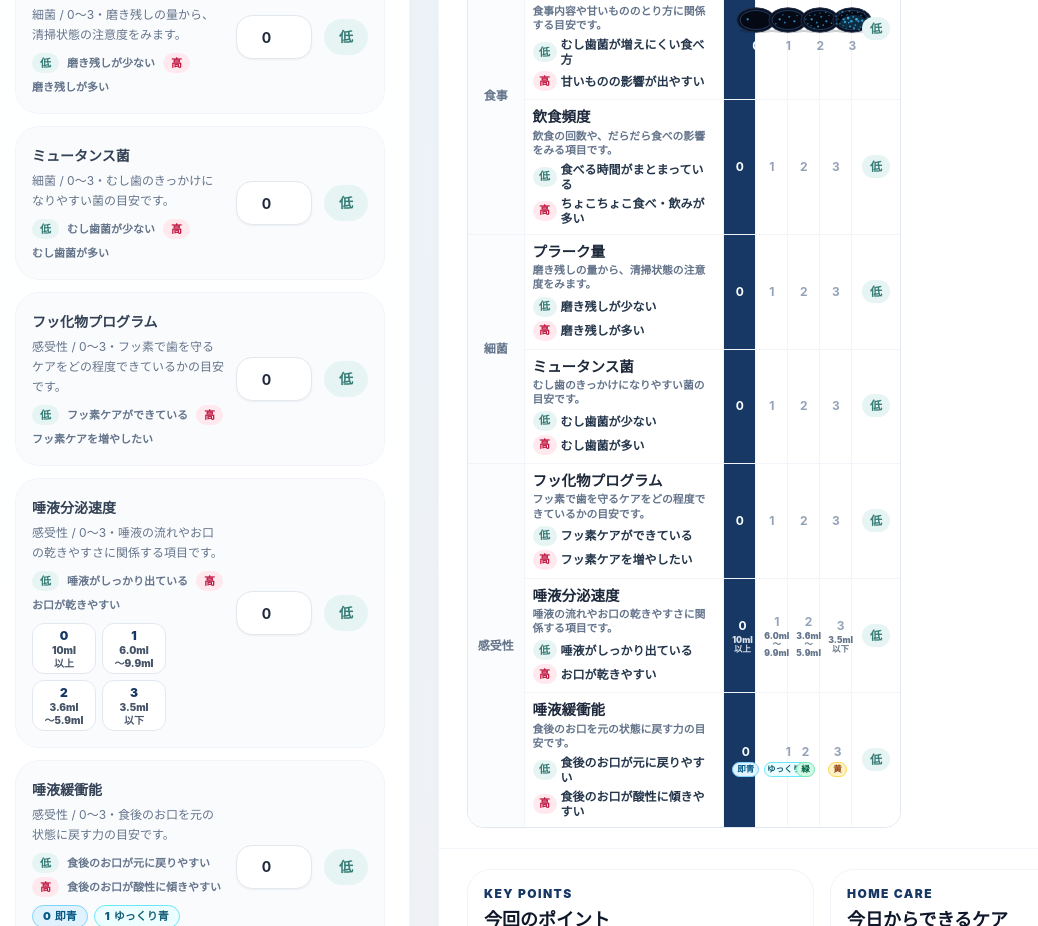
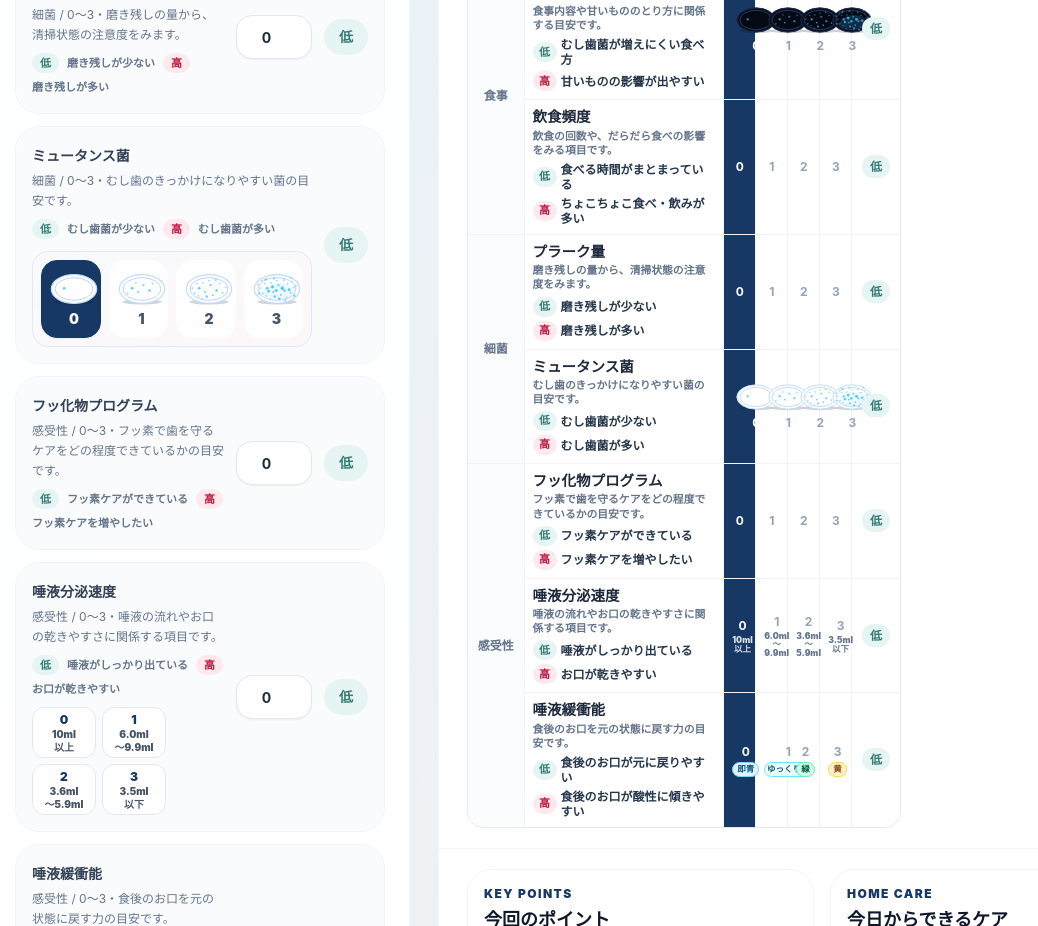
Before and after one commit to mrtakae-coder/caries-risk-report-app, a Next.js app: page / in a window 1280 px wide. Shown: the part 1560-2486 px from the top of the page, without its empty margins (42-1080 px from the left). Built offline with nearby package versions, Linux system fonts and the light colour scheme.

Commit message:
Add mutans colony illustrations

```diff
--- a/src/components/PatientForm.tsx
+++ b/src/components/PatientForm.tsx
@@ -125,16 +125,41 @@ const colonyDots = [
 
 const colonyDotCounts = [1, 7, 17, 34] as const;
 
-function ColonyPlate({ score }: { score: number }) {
+type ColonyVariant = "lactobacillus" | "mutans";
+
+function colonyVariantForKey(key: CariesScoreKey): ColonyVariant | null {
+  if (key === "lactobacillus") return "lactobacillus";
+  if (key === "mutans") return "mutans";
+  return null;
+}
+
+function ColonyPlate({ score, variant = "lactobacillus" }: { score: number; variant?: ColonyVariant }) {
+  const isMutans = variant === "mutans";
+
   return (
     <svg viewBox="0 0 74 50" aria-hidden="true" focusable="false" className="h-10 w-14">
       <ellipse cx={37} cy={42} rx={26} ry={3.6} fill="rgba(5,12,25,0.18)" />
-      <ellipse cx={37} cy={25} rx={30} ry={19} fill="#0a1020" stroke="#1f2f4a" strokeWidth={1.5} />
-      <ellipse cx={37} cy={25} rx={25} ry={15} fill="#050914" stroke="rgba(96,165,250,0.48)" />
+      <ellipse
+        cx={37}
+        cy={25}
+        rx={30}
+        ry={19}
+        fill={isMutans ? "#ffffff" : "#0a1020"}
+        stroke={isMutans ? "#bfdbfe" : "#1f2f4a"}
+        strokeWidth={1.5}
+      />
+      <ellipse
+        cx={37}
+        cy={25}
+        rx={25}
+        ry={15}
+        fill={isMutans ? "#ffffff" : "#050914"}
+        stroke={isMutans ? "rgba(37,99,235,0.38)" : "rgba(96,165,250,0.48)"}
+      />
       {score === 3 ? (
         <path
           d="M18 28c5-9 18-13 29-10 8 2 13 7 12 12-2 7-13 9-24 8-9-1-19-3-17-10Z"
-          fill="rgba(56,189,248,0.2)"
+          fill={isMutans ? "rgba(56,189,248,0.1)" : "rgba(56,189,248,0.2)"}
         />
       ) : null}
       {colonyDots.slice(0, colonyDotCounts[score as 0 | 1 | 2 | 3] ?? colonyDotCounts[0]).map(([cx, cy, radius, opacity], index) => (
@@ -414,7 +439,8 @@ export function PatientForm({ form, onChange }: PatientFormProps) {
           <div className="grid gap-3">
             {scoreDefinitions.map((definition) => {
               const level = getItemRiskLevel(definition.key, form.scores);
-              const showsColonyScale = definition.key === "lactobacillus";
+              const colonyVariant = colonyVariantForKey(definition.key);
+              const showsColonyScale = Boolean(colonyVariant);
 
               return (
                 <div
@@ -479,7 +505,7 @@ export function PatientForm({ form, onChange }: PatientFormProps) {
                                   : "border-transparent bg-white/85 text-slate-600 hover:border-slate-200"
                               }`}
                             >
-                              <ColonyPlate score={score} />
+                              <ColonyPlate score={score} variant={colonyVariant ?? "lactobacillus"} />
                               <span>{score}</span>
                             </button>
                           );
--- a/src/components/ResultReport.tsx
+++ b/src/components/ResultReport.tsx
@@ -63,16 +63,49 @@ const colonyDots = [
 
 const colonyDotCounts = [1, 7, 17, 34] as const;
 
-function ColonyPlate({ score, compact = false }: { score: number; compact?: boolean }) {
+type ColonyVariant = "lactobacillus" | "mutans";
+
+function colonyVariantForKey(key: string): ColonyVariant | null {
+  if (key === "lactobacillus") return "lactobacillus";
+  if (key === "mutans") return "mutans";
+  return null;
+}
+
+function ColonyPlate({
+  score,
+  compact = false,
+  variant = "lactobacillus"
+}: {
+  score: number;
+  compact?: boolean;
+  variant?: ColonyVariant;
+}) {
+  const isMutans = variant === "mutans";
+
   return (
     <svg viewBox="0 0 74 50" aria-hidden="true" focusable="false" className={compact ? "h-8 w-12 print:h-[8.1mm] print:w-[12mm]" : "h-10 w-14"}>
       <ellipse cx={37} cy={42} rx={26} ry={3.6} fill="rgba(5,12,25,0.18)" />
-      <ellipse cx={37} cy={25} rx={30} ry={19} fill="#0a1020" stroke="#1f2f4a" strokeWidth={1.5} />
-      <ellipse cx={37} cy={25} rx={25} ry={15} fill="#050914" stroke="rgba(96,165,250,0.48)" />
+      <ellipse
+        cx={37}
+        cy={25}
+        rx={30}
+        ry={19}
+        fill={isMutans ? "#ffffff" : "#0a1020"}
+        stroke={isMutans ? "#bfdbfe" : "#1f2f4a"}
+        strokeWidth={1.5}
+      />
+      <ellipse
+        cx={37}
+        cy={25}
+        rx={25}
+        ry={15}
+        fill={isMutans ? "#ffffff" : "#050914"}
+        stroke={isMutans ? "rgba(37,99,235,0.38)" : "rgba(96,165,250,0.48)"}
+      />
       {score === 3 ? (
         <path
           d="M18 28c5-9 18-13 29-10 8 2 13 7 12 12-2 7-13 9-24 8-9-1-19-3-17-10Z"
-          fill="rgba(56,189,248,0.2)"
+          fill={isMutans ? "rgba(56,189,248,0.1)" : "rgba(56,189,248,0.2)"}
         />
       ) : null}
       {colonyDots.slice(0, colonyDotCounts[score as 0 | 1 | 2 | 3] ?? colonyDotCounts[0]).map(([cx, cy, radius, opacity], index) => (
@@ -124,7 +157,8 @@ function scoreCells(
   scoreLabels?: Array<{ score: number; label: string; tone: keyof typeof scoreToneClass }>,
   scoreRanges?: Array<{ score: number; lines: [string, string] }>
 ) {
-  const showsColonies = key === "lactobacillus";
+  const colonyVariant = colonyVariantForKey(key);
+  const showsColonies = Boolean(colonyVariant);
 
   return Array.from({ length: 4 }, (_, value) => {
     const unavailable = value > max;
@@ -144,7 +178,7 @@ function scoreCells(
           "-"
         ) : (
           <span className="grid justify-items-center gap-0.5">
-            {showsColonies ? <ColonyPlate score={value} compact /> : null}
+            {showsColonies ? <ColonyPlate score={value} compact variant={colonyVariant ?? "lactobacillus"} /> : null}
             <span>{value}</span>
             {marker && !showsColonies ? (
               <span
```
Also changed, not shown: web/app.js (+12 -8 lines), web/styles.css (+27 -0 lines).
